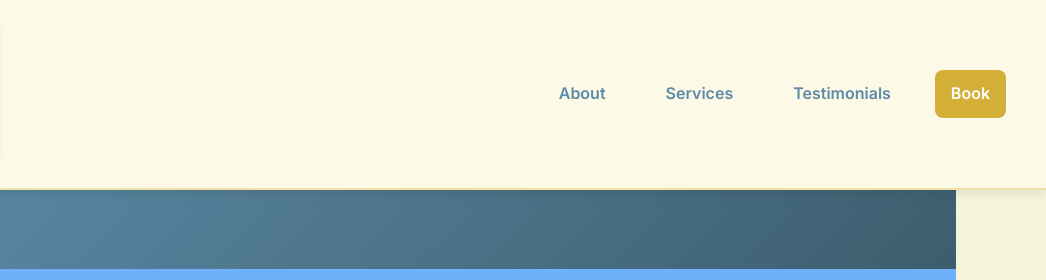
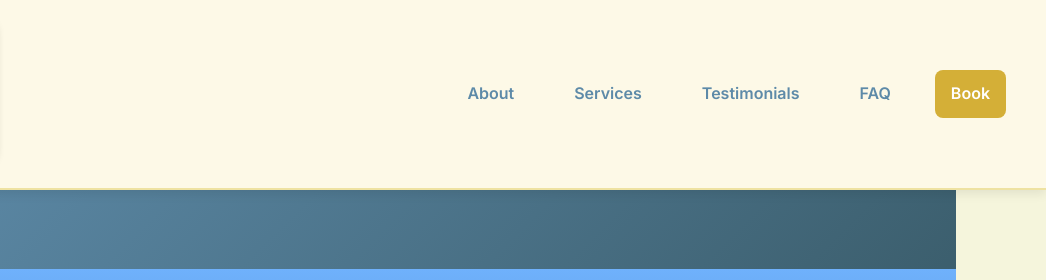
Before and after one commit to MOFFAT-254/-Triumph-Crest-Wellness, a plain HTML site: page index.html in a window 1280 px wide. Shown: the top 280 px of the page, 234-1280 px from the left. Drawn offline with Linux system fonts and the light colour scheme.

Commit message:
Add FAQ link to the navigation bar

```diff
--- a/index.html
+++ b/index.html
@@ -390,12 +390,13 @@
 
     <button id="menu-icon">☰</button>
 
-    <nav id="navbar">
+<nav id="navbar">
   <a href="#about">About</a>
   <a href="#services">Services</a>
   <a href="#testimonials">Testimonials</a>
+  <a href="#faq">FAQ</a>
   <a href="#contact" style="background:var(--warm-gold);color:white;">Book</a>
-    </nav>
+</nav>
   </header>
 <!-- ===== HERO ===== -->
 <section class="hero">
```
